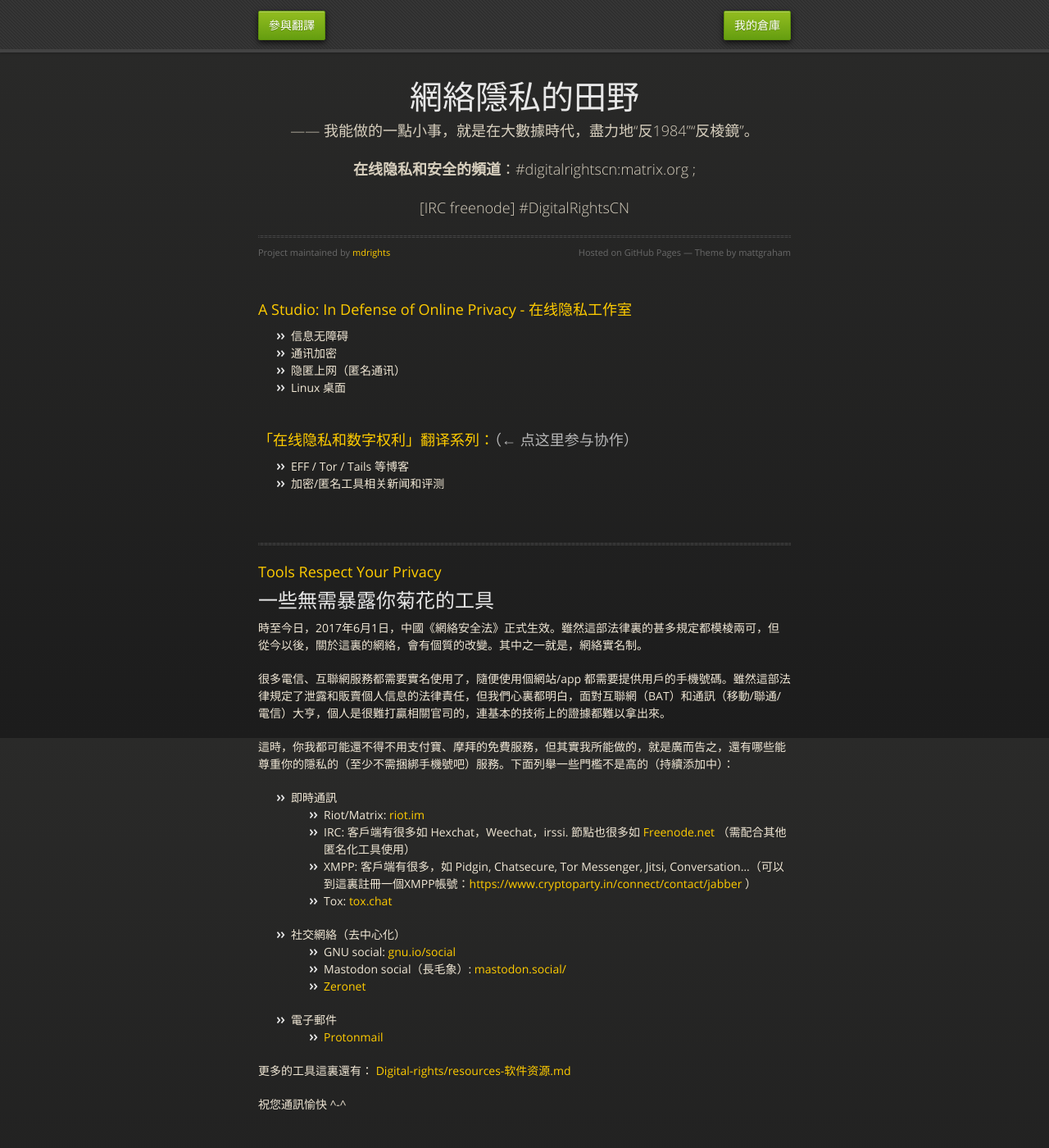
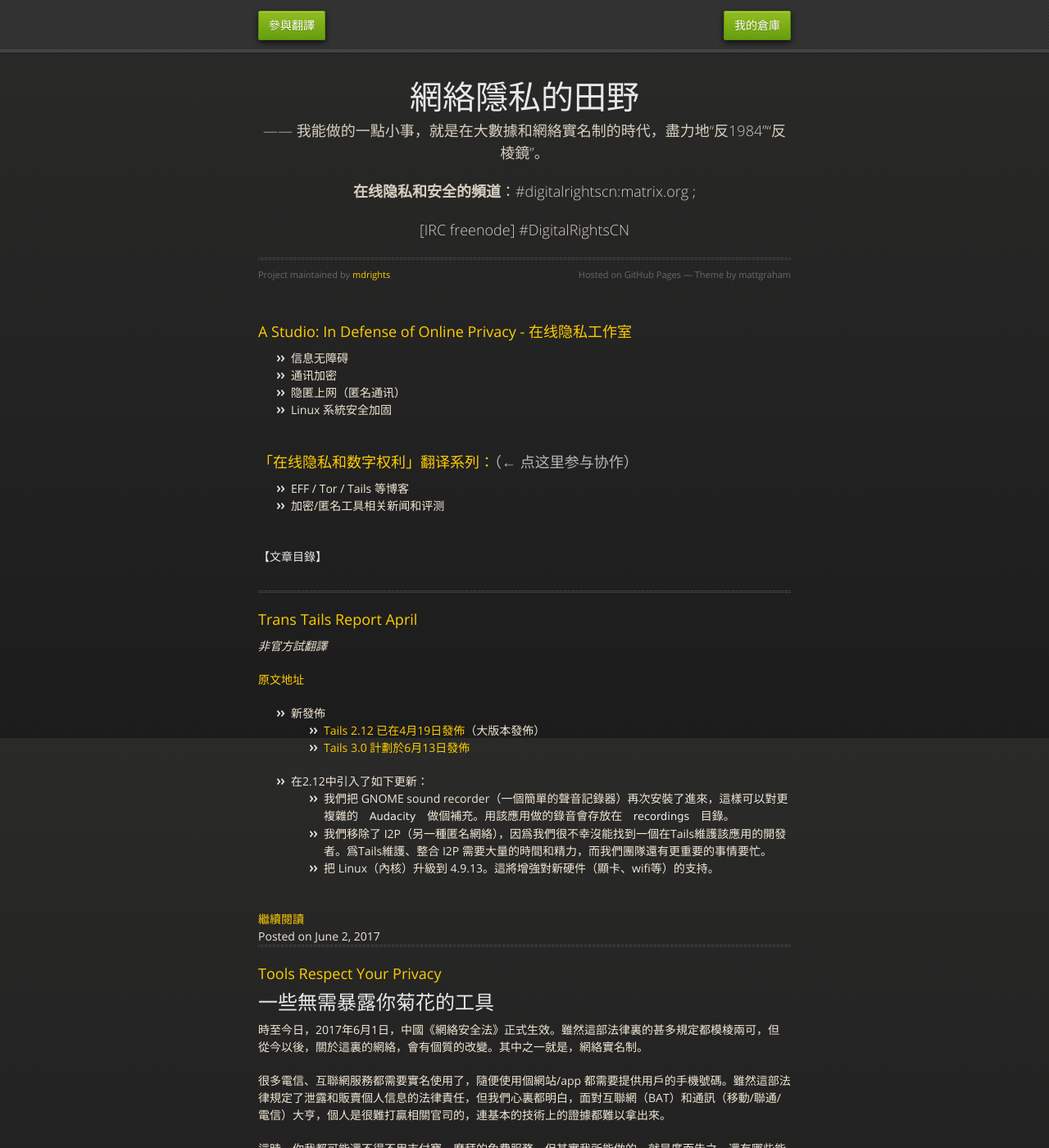
Before and after one commit to mdrights/os-observe, a Jekyll site: the page built from index.html, in a window 1280 px wide and 1400 px high. Shown: the whole window at 82% size. Built offline with Jekyll 4.4.1, drawn with Linux system fonts in a browser that asks for light colours.

Commit message:
add TOC + a translation

```diff
--- /dev/null
+++ b/_posts/2017-06-02-trans-Tails-report-April.md
@@ -0,0 +1,40 @@
+---
+tags: trans,tails
+---
+
+
+_非官方試翻譯_
+
+[原文地址](https://tails.boum.org/news/report_2017_04/)
+
+- 新發佈
+	- [Tails 2.12 已在4月19日發佈](https://tails.boum.org/news/version_2.12/index.en.html)（大版本發佈）
+	- [Tails 3.0 計劃於6月13日發佈](https://tails.boum.org/contribute/calendar/)
+
+- 在2.12中引入了如下更新：
+	- 我們把 GNOME sound recorder（一個簡單的聲音記錄器）再次安裝了進來，這樣可以對更複雜的 `Audacity` 做個補充。用該應用做的錄音會存放在 `recordings` 目錄。
+	- 我們移除了 I2P（另一種匿名網絡），因爲我們很不幸沒能找到一個在Tails維護該應用的開發者。爲Tails維護、整合 I2P 需要大量的時間和精力，而我們團隊還有更重要的事情要忙。
+	- 把 Linux（內核）升級到 4.9.13。這將增強對新硬件（顯卡、wifi等）的支持。
+
+<!--more-->
+
+- 文檔和網站
+	- Cody Brownstein 寫了文檔：[如何修改一個加密分區的密碼](https://tails.boum.org/doc/encryption_and_privacy/encrypted_volumes/index.en.html#change)。
+	- Cody Brownstein 寫了文檔：[如何刪除 勾掉了永久存儲功能的文件](https://tails.boum.org/doc/first_steps/persistence/configure/index.en.html#deselect)。
+	- 我們添加了這個指引：[如何從 MacOS El Captian 及以後版本 燒錄DVD](https://tails.boum.org/install/mac/dvd/index.en.html#burn-dvd)。
+
+- 用戶體驗
+	- 我們收集了一些[用戶訪談](https://tails.boum.org/blueprint/intercept_interviews/)，以更好地瞭解我們的用者，他們的需求，喜歡Tails的什麼又不喜歡什麼。我們還收穫了來自西歐、北美、拉丁美洲和非洲的精彩故事。
+
+- 基礎設施
+	- 我們把部分系統升級到了 Debian 9 （Stretch），爲了在其成爲穩定版本之前定位遺留問題。
+	- 我們在我們的持續集成系統上的 Vagrant 構建系統有了好的進展，讓其更配合開發者的使用。這也是我們在 Reproducible ISO構建方面的一部分工作。
+	- 我們在面試一位想加入我們系統管理組的人。
+	- 我們設計了一個機制 [用來分發和激活Tails簽名密鑰的廢止證書](https://tails.boum.org/doc/about/openpgp_keys/signing_key_revocation/index.en.html)。現在已部署並讓23個人共享了這個廢止證書（revocation certificate)。它能允許廢止（當前）的Tails簽名密鑰（GPG key），以應對非常壞的事情發生，但同時又讓單個人和惡意的人在不需要的時候廢止簽名密鑰變得很難。我們仍然鼓勵專家來檢查這個機制，也鼓勵其他項目採取類似的機制。
+
+- 資助
+	- 我們準備加一個 [合作者頁面](https://labs.riseup.net/code/issues/6972)到我們網站上，並在與幾個潛在的集團贊助者溝通。
+	- 我們仍在與 OTF 討論我們的項目書，並根據相關情況重新工作相關項目。
+	- 我們被 [MIT 媒體實驗室 不服從獎](https://www.media.mit.edu/disobedience/) 提名。
+
+- 翻譯進展（略）
--- a/index.html
+++ b/index.html
@@ -8,7 +8,7 @@
       <section>
         <div id="title">
           <h1>網絡隱私的田野</h1>
-          <p>—— 我能做的一點小事，就是在大數據時代，盡力地“反1984”“反棱鏡”。</p>
+          <p>—— 我能做的一點小事，就是在大數據和網絡實名制的時代，盡力地“反1984”“反棱鏡”。</p>
 
   	  <p><b>在线隐私和安全的頻道</b>：#digitalrightscn:matrix.org ; </p>
 	  <p> [IRC freenode] #DigitalRightsCN </p>
@@ -24,7 +24,7 @@
 		<li>信息无障碍</li>
 		<li>通讯加密</li>
 		<li>隐匿上网（匿名通讯）</li>
-		<li>Linux 桌面</li>
+		<li>Linux 系統安全加固</li>
 	</ul>
 	<br />
 
@@ -34,6 +34,7 @@
 		<li>加密/匿名工具相关新闻和评测</li>
 	</ul>
 	<br />
+	<h4><a href="{{ site.baseurl }}/toc/"></a>【文章目錄】</h4>
 	<br />
 	<hr>
 
```
Also changed, not shown: toc.html (added, +18 -0 lines).
